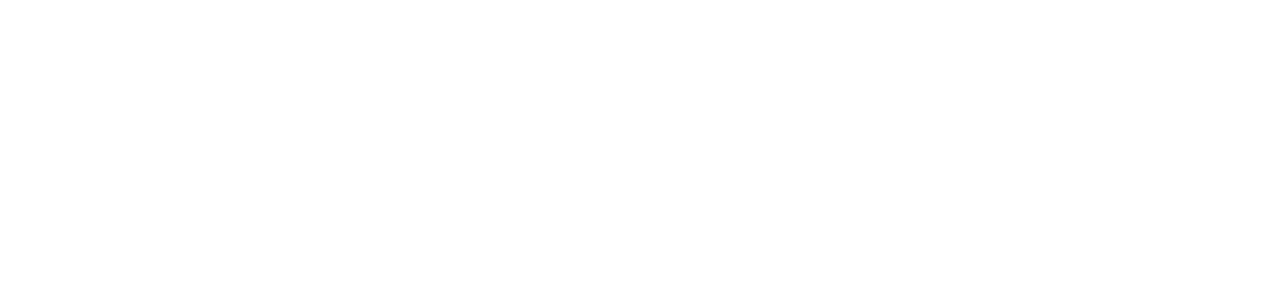
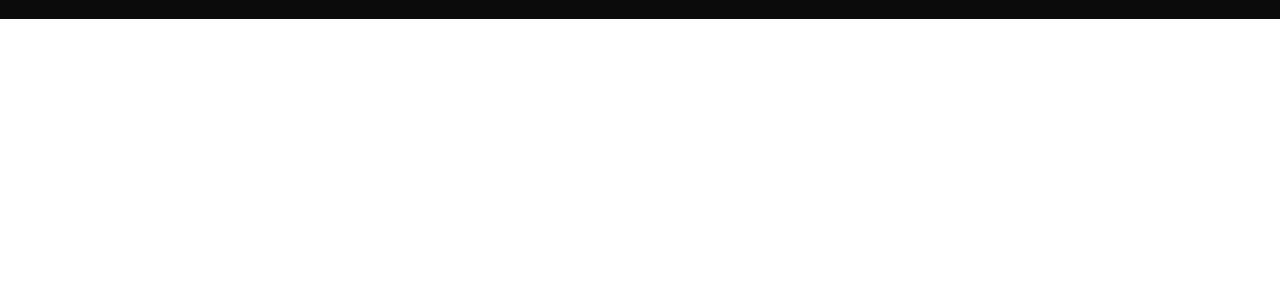
Before and after one commit to AbdulMoeez060/Netfilx-clone-ui, a React (Create React App) app: page / in a window 1280 px wide. Shown: the top 300 px of the page. Built offline with nearby package versions, Linux system fonts and the light colour scheme.

Commit message:
first commit

```diff
--- a/src/components/navbar/Navbar.jsx
+++ b/src/components/navbar/Navbar.jsx
@@ -4,7 +4,9 @@
   return (
     <div className="navbar">
         <div className="container">
-            <div className="left"></div>
+            <div className="left">
+                <img src="" alt="" />
+            </div>
             <div className="right"></div>
         </div>
     </div>
```
